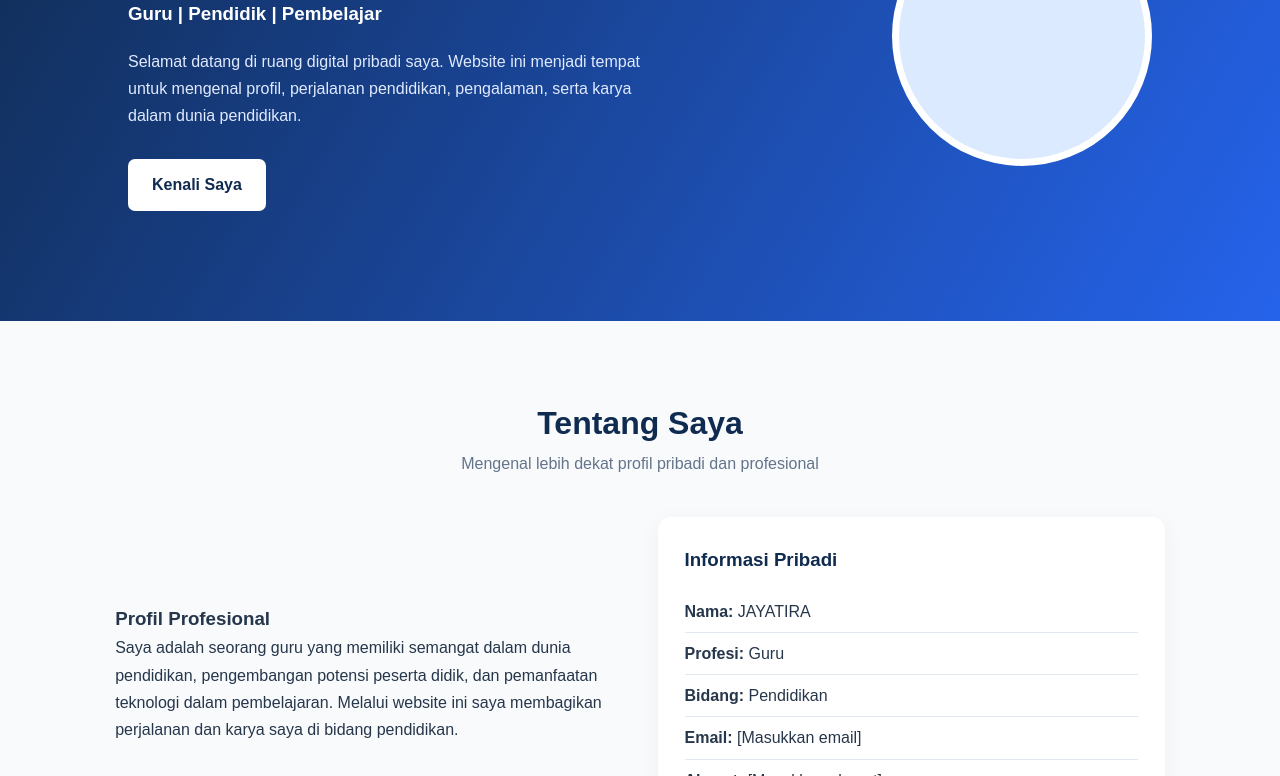
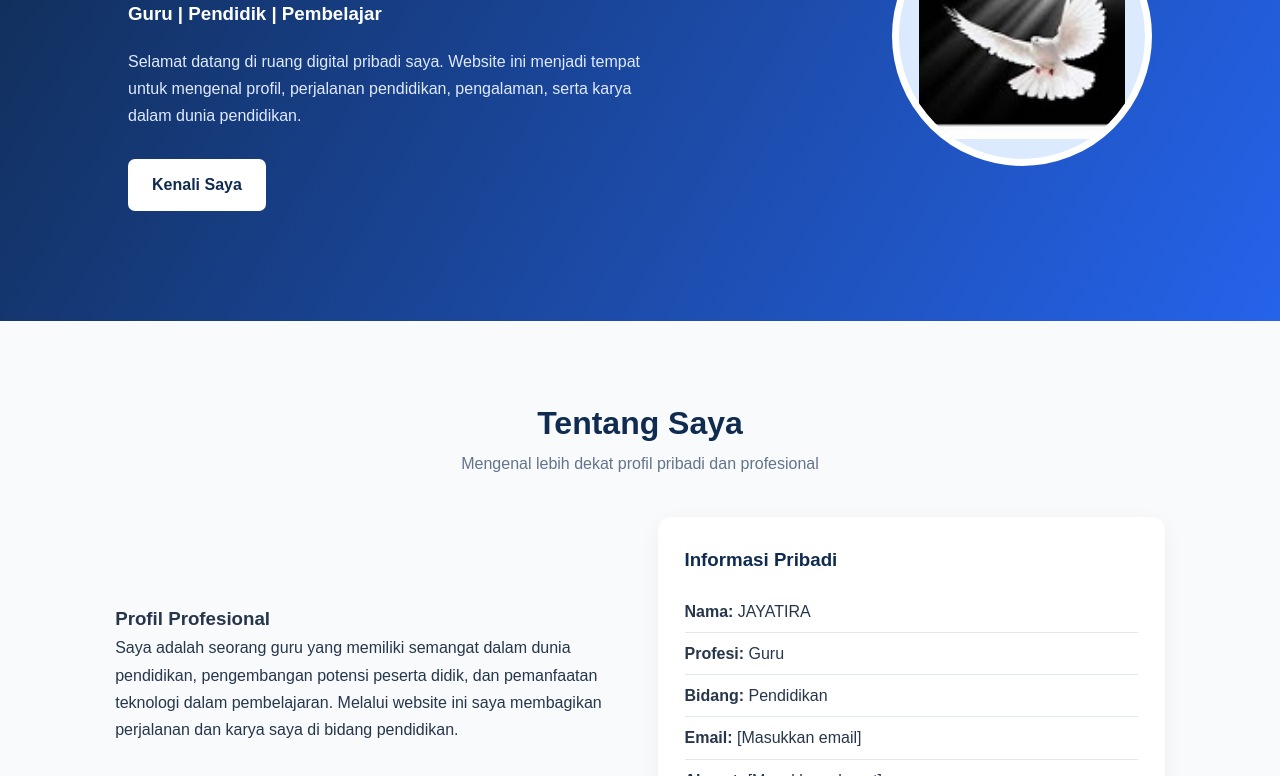
Before and after one commit to Samayosua/jayatira-portfolio, a plain HTML site: page index.html in a window 1280 px wide. Shown: the part 324-1100 px from the top of the page. Drawn offline with Linux system fonts and the light colour scheme.

```diff
--- a/index.html
+++ b/index.html
@@ -143,7 +143,7 @@ footer {
     <a href="#profil" class="btn">Kenali Saya</a>
   </div>
   <div class="hero-image">
-  <img src="images.jpg" alt="Burung merpati putih">
+  <img src="images.jpg.jpg" alt="Burung merpati putih">
   </div>
 </div>
 <section id="profil">
```
